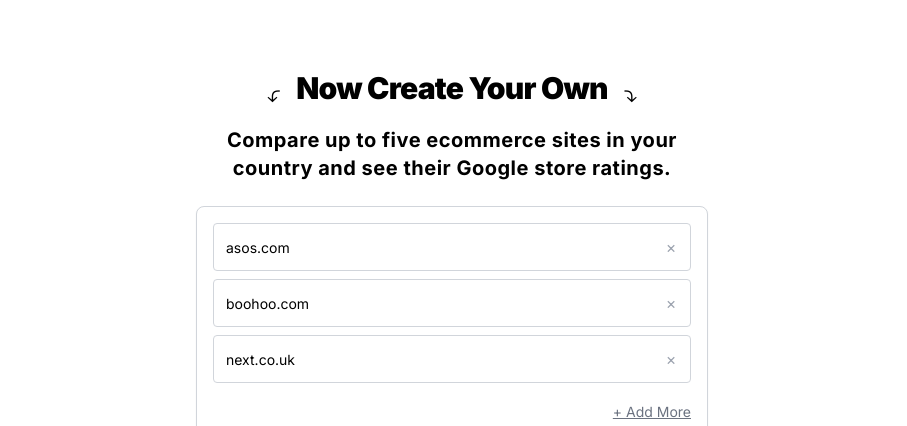
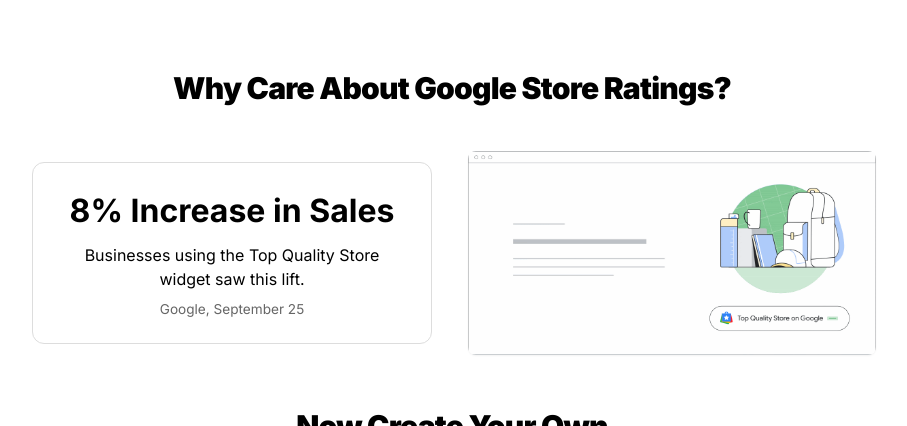
Before and after one commit to carlhendy/tsq-compartpr, a Next.js app: page / in a window 1280 px wide. Shown: the part 613-1039 px from the top of the page, without its empty margins (188-1095 px from the left). Built offline with nearby package versions, Linux system fonts and the light colour scheme.

Commit message:
Add stats section with Google Store Ratings widget preview and 'Why Care About Google Store Ratings?' header

```diff
--- a/app/layout.tsx
+++ b/app/layout.tsx
@@ -23,9 +23,9 @@ export default function RootLayout({children}:{children:React.ReactNode}){
                 storeratings.co
               </span>
             </a>
-            <a href="https://storeratings.co/about/" className="bg-black text-white px-4 py-2 rounded-md text-sm font-semibold hover:bg-gray-800 transition-colors tracking-wide" style={{ fontFamily: 'Inter, -apple-system, BlinkMacSystemFont, "Segoe UI", Roboto, sans-serif' }}>
-              about
-            </a>
+          <a href="https://audits.com/about/" className="bg-black text-white px-4 py-2 rounded-md text-sm font-semibold hover:bg-gray-800 transition-colors tracking-wide" style={{ fontFamily: 'Inter, -apple-system, BlinkMacSystemFont, "Segoe UI", Roboto, sans-serif' }}>
+            about
+          </a>
           </div>
         </header>
         {children}
--- a/app/page.tsx
+++ b/app/page.tsx
@@ -531,6 +531,48 @@ export default function Page() {
               </div>
             </div>
 
+          </div>
+
+          {/* Why Care About Google Store Ratings header */}
+          <div className="mb-6 text-center">
+            <h1 className="text-2xl sm:text-3xl text-black font-black tracking-tight" style={{ fontFamily: 'Inter, -apple-system, BlinkMacSystemFont, "Segoe UI", Roboto, sans-serif', fontWeight: '900' }}>
+              Why Care About Google Store Ratings?
+            </h1>
+          </div>
+
+          {/* Stats Section */}
+          <div className="mb-8">
+            <div className="max-w-4xl mx-auto px-6">
+              <div className="grid grid-cols-1 md:grid-cols-2 gap-8 items-center">
+                {/* Text Column */}
+                <div className="flex justify-center md:justify-start">
+                  <div style={{
+                    textAlign: 'center',
+                    padding: '1.5rem',
+                    border: '1px solid #ddd',
+                    borderRadius: '12px',
+                    background: '#fff',
+                    maxWidth: '400px',
+                    margin: '2rem auto'
+                  }}>
+                    <div style={{ fontSize: '2rem', fontWeight: 'bold' }}>8% Increase in Sales</div>
+                    <p style={{ margin: '0.5rem 0' }}>
+                      Businesses using the Top Quality Store widget saw this lift.
+                    </p>
+                    <div style={{ fontSize: '0.85rem', color: '#666' }}>Google, September 25</div>
+                  </div>
+                </div>
+
+                {/* Image Column */}
+                <div className="flex justify-center md:justify-end">
+                  <img
+                    src="/top-quality-store-widget-embedded.gif"
+                    alt="Widget Preview"
+                    className="max-w-full h-auto rounded-lg shadow-sm"
+                  />
+                </div>
+              </div>
+            </div>
           </div>
 
           {/* Now Create Your Own section */}
```
Also changed, not shown: public/top-quality-store-widget-embedded.gif (added).
